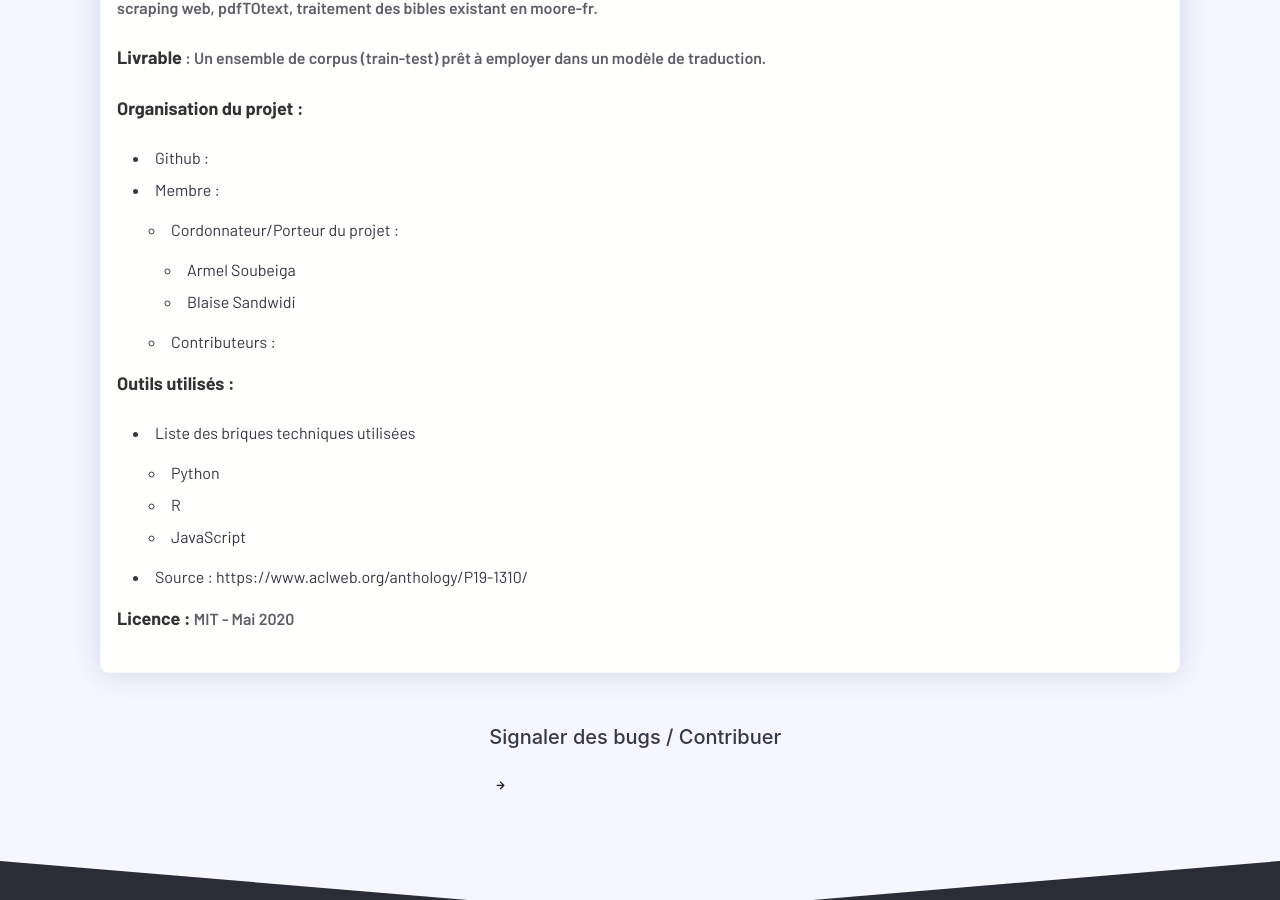
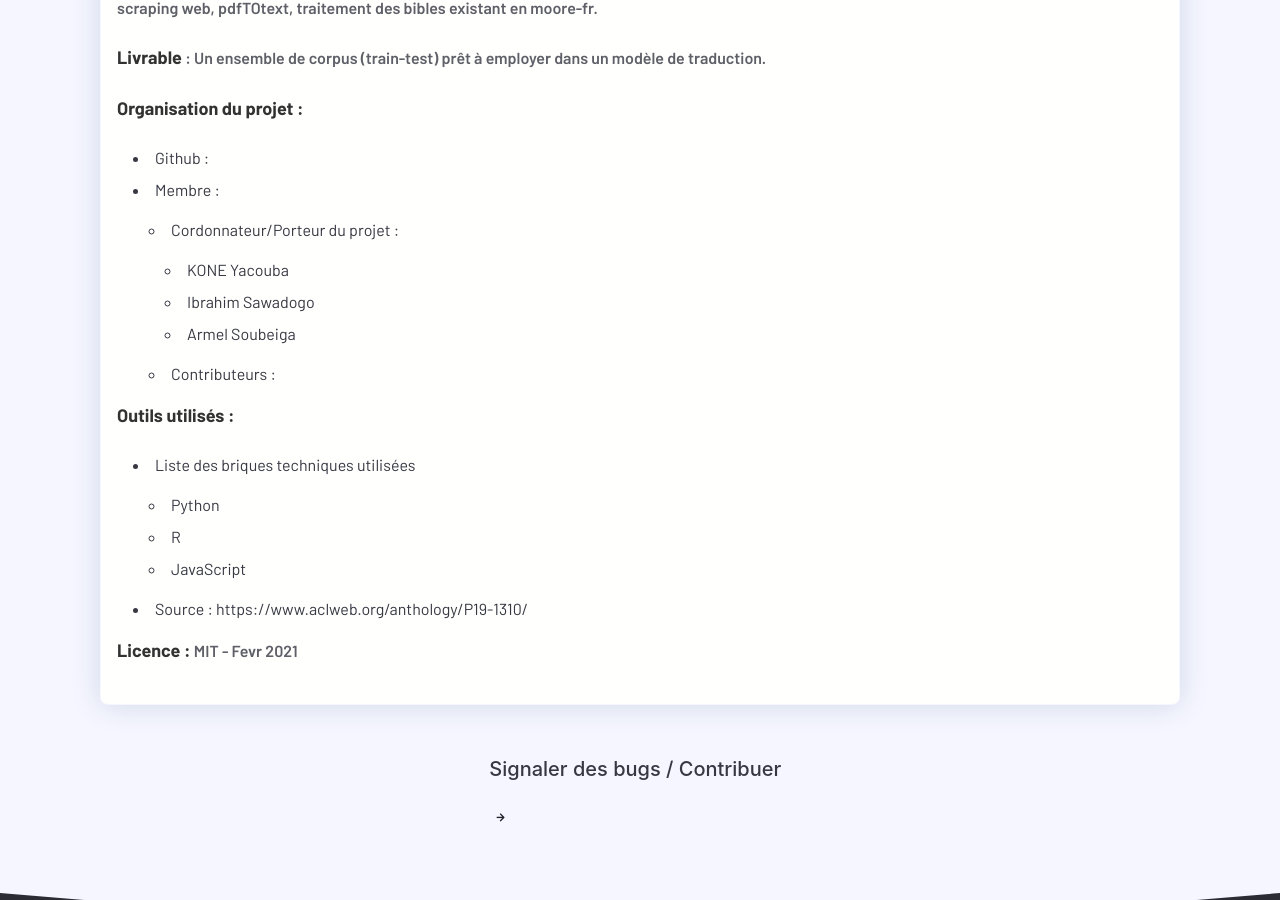
Before and after one commit to traductorlab-bf/traductorlab-bf.github.io, a Jekyll site: the page built from _posts/projet-data-moore-fr/2020-05-26-projet-data-moore-fr.md, in a window 1280 px wide and 900 px high, scrolled down 365 px. Built offline with Jekyll 4.4.1, drawn with Linux system fonts in a browser that asks for light colours; nearby versions of some CDN libraries; comment, search, counter and statistics services are not loaded.

Commit message:
Update 2020-05-26-projet-data-moore-fr.md

```diff
--- a/_posts/projet-data-moore-fr/2020-05-26-projet-data-moore-fr.md
+++ b/_posts/projet-data-moore-fr/2020-05-26-projet-data-moore-fr.md
@@ -20,8 +20,9 @@ short-description:
 - Github :
 - Membre :
     - Cordonnateur/Porteur du projet :
+      - KONE Yacouba
+      - Ibrahim Sawadogo
       - Armel Soubeiga
-      - Blaise Sandwidi
 
      - Contributeurs :
 
@@ -34,4 +35,4 @@ short-description:
 
 - Source  : https://www.aclweb.org/anthology/P19-1310/
 
-**Licence :** MIT - Mai 2020
+**Licence :** MIT - Fevr 2021
```
